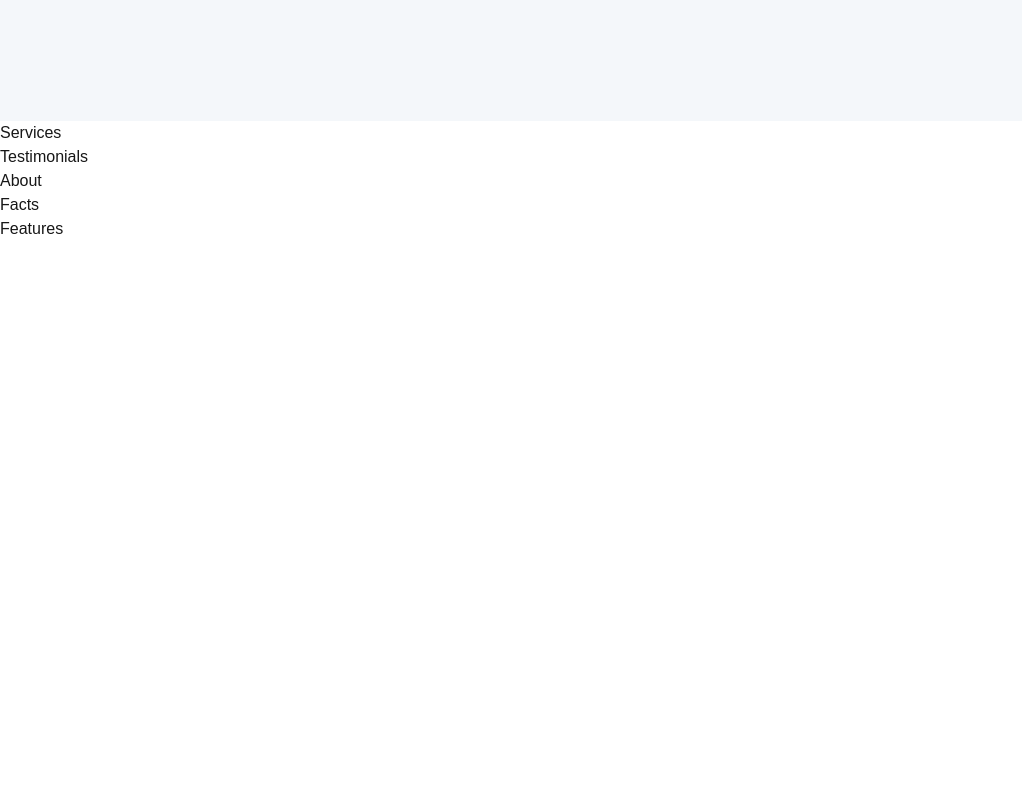
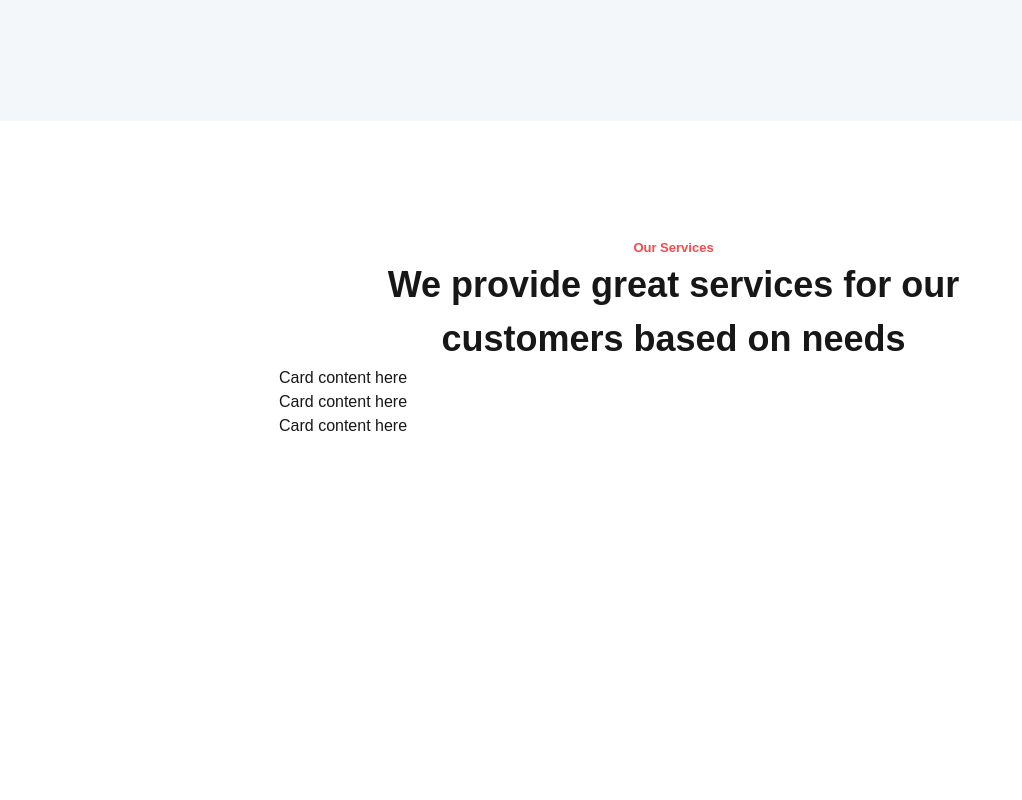
Before and after one commit to thomas1y/Agency-Landingpage, a Next.js app: page / in a window 1280 px wide. Shown: the part 680-1480 px from the top of the page, without its empty margins (0-1022 px from the left). Before the commit the page ends 921 px from the top, so only its background shows below. Built offline with nearby package versions, Linux system fonts and the light colour scheme.

Commit message:
creating service section

```diff
--- a/app/page.tsx
+++ b/app/page.tsx
@@ -2,7 +2,7 @@ import Image from "next/image";
 
 export default function Home() {
   return (
-    <div>
+    <div className=''>
       <section className="bg-[url('/hero-bg.png')] h-[801px] bg-cover relative bg-center">
         <header className="absolute top-[16px] left-0 right-0 bg-transparent h-[50px] z-10">
           <div className="max-w-[1160px] mx-auto px-6 h-full">
@@ -101,7 +101,37 @@ export default function Home() {
         </div>
       </section>
 
-      <section>Services</section>
+      <section className="bg-white pt-[117px]">
+                <div className="max-w-[1163px] h-[752px] ml-[279px]">
+                    {/* TITLE SECTION - this whole block starts 574px from left */}
+                    <div className="ml-[295px] mr-[507px]">  {/* 574px - 279px = 295px */}
+
+                      {/* Inner content centered within this block */}
+                      <div className="flex flex-col items-center">
+                        <div className='w-[589px] text-center text-[#F64B4B] font-Gilroy text-[13px] font-bold'>
+                          Our Services
+                        </div>
+
+                        <h1 className="w-[589px] text-center font-bold font-Gilroy text-[36px]">
+                          We provide great services for our<br />
+                          customers based on needs
+                        </h1>
+                      </div>
+
+                </div>
+
+                       {/* CARDS SECTION */}
+                       <div>
+                           <div>Card content here</div>
+                            {/* Card 2 */}
+                            <div>Card content here</div>
+                            {/* Card 3 */}
+                            <div>Card content here</div>
+                       </div>
+
+                </div>
+
+      </section>
       <section>Testimonials</section>
       <section>About</section>
       <section>Facts</section>
```
